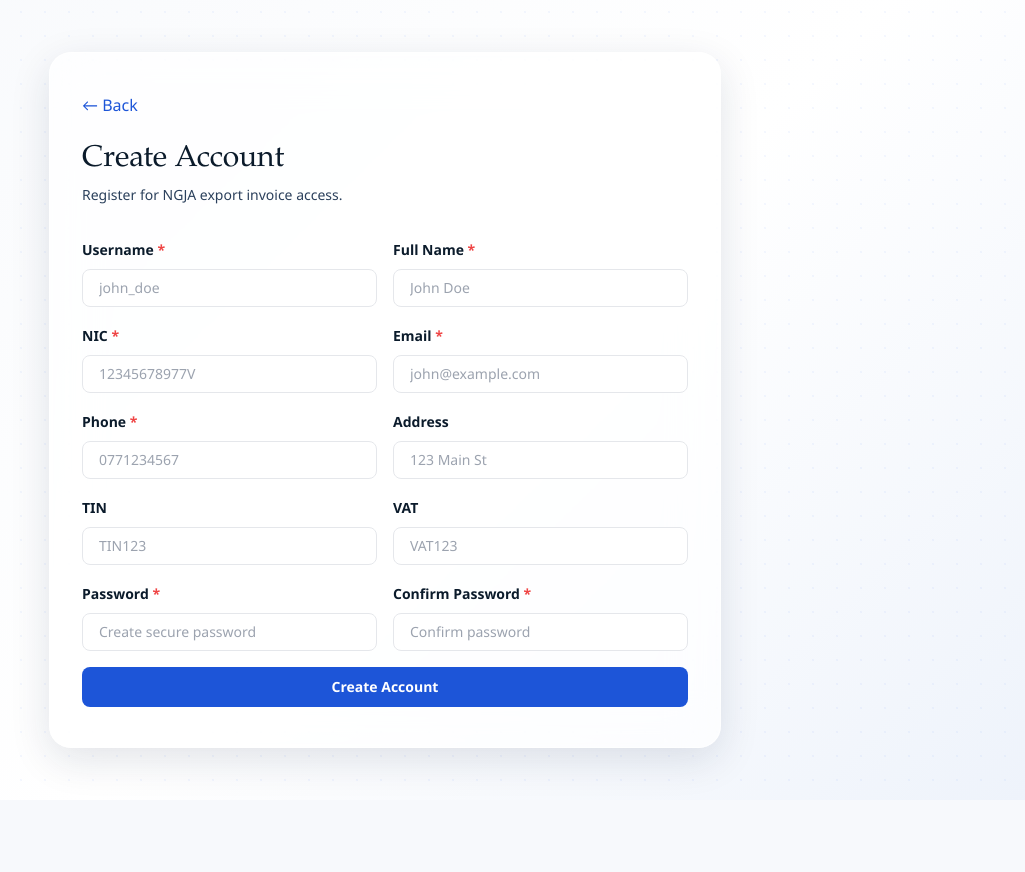
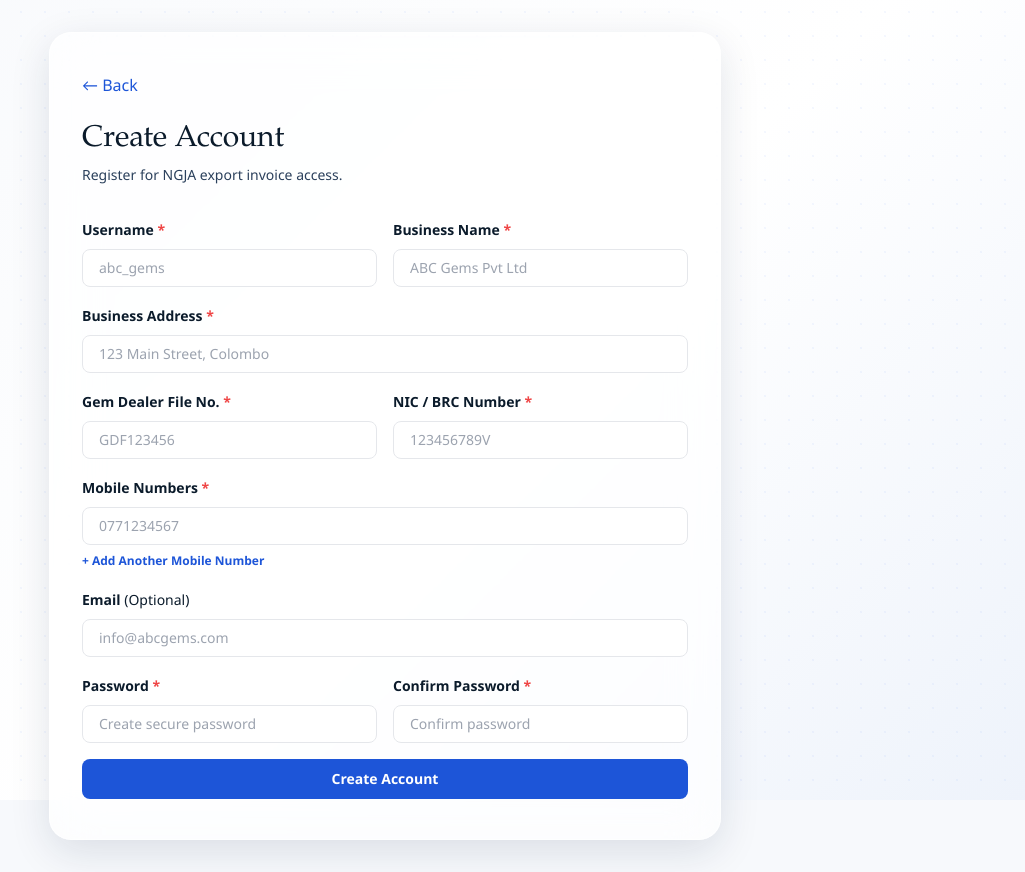
Before and after one commit to NGJA2-0/Invoice-Frontend, a React (Vite) app: page /auth/login in a window 1280 px wide. Both pictures are taken after typing "Sample" into the empty fields and a click on the button "Create New Account". Shown: the whole page, without its empty margins (255-1280 px from the left). Before the commit the page ends 800 px from the top, so only its background shows below. Built offline with nearby package versions, Linux system fonts and the light colour scheme.

Commit message:
change the sign up api body

```diff
--- a/src/pages/auth/Login.jsx
+++ b/src/pages/auth/Login.jsx
@@ -21,15 +21,14 @@ const Login = () => {
   const [showSignUp, setShowSignUp] = useState(false)
   const [signupData, setSignupData] = useState({
     username: '',
-    fullName: '',
-    nic: '',
+    businessName: '',
+    businessAddress: '',
+    gemDealerFileNo: '',
+    nicOrBrc: '',
+    mobileNumbers: [''],
+    email: '',
     password: '',
     confirmPassword: '',
-    email: '',
-    phone: '',
-    address: '',
-    tin: '',
-    vat: '',
   })
   const [isSigningUp, setIsSigningUp] = useState(false)
   const [signupErrors, setSignupErrors] = useState({})
@@ -107,7 +106,9 @@ const Login = () => {
     } catch (error) {
       pushToast({
         title: 'Login Failed',
-        message: error.message || 'Unable to login. Please try again.',
+        message: error.message?.toLowerCase().includes('invalid credentials')
+          ? 'Your account is currently awaiting administrator approval.'
+          : error.message || 'Unable to login. Please try again.',
         tone: 'danger',
       })
     } finally {
@@ -130,44 +131,45 @@ const Login = () => {
       }))
     }
   }
+  const handleAddMobile = () => {
+    setSignupData(prev => ({ ...prev, mobileNumbers: [...prev.mobileNumbers, ''] }))
+  }
 
-  // Validate signup form
+  const handleMobileChange = (index, value) => {
+    const updated = [...signupData.mobileNumbers]
+    updated[index] = value
+    setSignupData(prev => ({ ...prev, mobileNumbers: updated }))
+    if (signupErrors.mobileNumbers) {
+      setSignupErrors(prev => ({ ...prev, mobileNumbers: '' }))
+    }
+  }
+
+  const handleRemoveMobile = (index) => {
+    if (signupData.mobileNumbers.length === 1) return
+    setSignupData(prev => ({
+      ...prev,
+      mobileNumbers: prev.mobileNumbers.filter((_, i) => i !== index)
+    }))
+  }
+
   const validateSignupForm = () => {
     const errors = {}
 
-    if (!signupData.username.trim()) {
-      errors.username = 'Username is required'
-    } else if (signupData.username.length < 3) {
-      errors.username = 'Username must be at least 3 characters'
-    }
+    if (!signupData.username.trim()) errors.username = 'Username is required'
+    else if (signupData.username.length < 3) errors.username = 'Username must be at least 3 characters'
 
-    if (!signupData.fullName.trim()) {
-      errors.fullName = 'Full name is required'
-    }
+    if (!signupData.businessName.trim()) errors.businessName = 'Business name is required'
+    if (!signupData.businessAddress.trim()) errors.businessAddress = 'Business address is required'
+    if (!signupData.gemDealerFileNo.trim()) errors.gemDealerFileNo = 'Gem dealer file number is required'
+    if (!signupData.nicOrBrc.trim()) errors.nicOrBrc = 'NIC/BRC number is required'
 
-    if (!signupData.nic.trim()) {
-      errors.nic = 'NIC is required'
-    }
+    const validMobiles = signupData.mobileNumbers.filter(m => m.trim())
+    if (validMobiles.length === 0) errors.mobileNumbers = 'At least one mobile number is required'
 
-    if (!signupData.password.trim()) {
-      errors.password = 'Password is required'
-    } else if (signupData.password.length < 6) {
-      errors.password = 'Password must be at least 6 characters'
-    }
+    if (!signupData.password.trim()) errors.password = 'Password is required'
+    else if (signupData.password.length < 6) errors.password = 'Password must be at least 6 characters'
 
-    if (signupData.password !== signupData.confirmPassword) {
-      errors.confirmPassword = 'Passwords do not match'
-    }
-
-    if (!signupData.email.trim()) {
-      errors.email = 'Email is required'
-    } else if (!/^[^\s@]+@[^\s@]+\.[^\s@]+$/.test(signupData.email)) {
-      errors.email = 'Invalid email format'
-    }
-
-    if (!signupData.phone.trim()) {
-      errors.phone = 'Phone is required'
-    }
+    if (signupData.password !== signupData.confirmPassword) errors.confirmPassword = 'Passwords do not match'
 
     return errors
   }
@@ -191,20 +193,14 @@ const Login = () => {
     try {
       await signUp({
         username: signupData.username,
-        fullName: signupData.fullName,
-        nic: signupData.nic,
+        businessName: signupData.businessName,
+        businessAddress: signupData.businessAddress,
+        gemDealerFileNo: signupData.gemDealerFileNo,
+        nicOrBrc: signupData.nicOrBrc,
+        mobileNumbers: signupData.mobileNumbers.filter(m => m.trim()),
+        email: signupData.email,
         password: signupData.password,
-        role: 'user',
-        email: signupData.email,
-        phone: signupData.phone,
-        address: signupData.address,
-        tin: signupData.tin,
-        vat: signupData.vat,
-        contactInfo: {
-          email: signupData.email,
-          phone: signupData.phone,
-          address: signupData.address,
-        },
+        confirmPassword: signupData.confirmPassword,
       })
 
       pushToast({
@@ -221,15 +217,14 @@ const Login = () => {
       setVerifiedUserInfo(null)
       setSignupData({
         username: '',
-        fullName: '',
-        nic: '',
+        businessName: '',
+        businessAddress: '',
+        gemDealerFileNo: '',
+        nicOrBrc: '',
+        mobileNumbers: [''],
+        email: '',
         password: '',
         confirmPassword: '',
-        email: '',
-        phone: '',
-        address: '',
-        tin: '',
-        vat: '',
       })
     } catch (error) {
       pushToast({
@@ -274,209 +269,88 @@ const Login = () => {
 
           <form onSubmit={handleSignup} className="mt-8 space-y-4">
             <div className="grid grid-cols-1 gap-4 sm:grid-cols-2">
+
               <div>
-                <label className="text-sm font-semibold text-ink-900">
-                  Username <span className="text-red-500">*</span>
-                </label>
-                <input
-                  type="text"
-                  name="username"
-                  value={signupData.username}
-                  onChange={handleSignupChange}
-                  placeholder="john_doe"
-                  className={`mt-2 w-full rounded-lg border px-4 py-2 text-sm outline-none transition-colors ${
-                    signupErrors.username
-                      ? 'border-red-500 focus:border-red-600'
-                      : 'border-ink-200 focus:border-azure-500'
-                  }`}
-                />
-                {signupErrors.username && (
-                  <p className="mt-1 text-xs text-red-500">{signupErrors.username}</p>
-                )}
+                <label className="text-sm font-semibold text-ink-900">Username <span className="text-red-500">*</span></label>
+                <input type="text" name="username" value={signupData.username} onChange={handleSignupChange} placeholder="abc_gems"
+                  className={`mt-2 w-full rounded-lg border px-4 py-2 text-sm outline-none transition-colors ${signupErrors.username ? 'border-red-500' : 'border-ink-200 focus:border-azure-500'}`} />
+                {signupErrors.username && <p className="mt-1 text-xs text-red-500">{signupErrors.username}</p>}
               </div>
 
               <div>
-                <label className="text-sm font-semibold text-ink-900">
-                  Full Name <span className="text-red-500">*</span>
-                </label>
-                <input
-                  type="text"
-                  name="fullName"
-                  value={signupData.fullName}
-                  onChange={handleSignupChange}
-                  placeholder="John Doe"
-                  className={`mt-2 w-full rounded-lg border px-4 py-2 text-sm outline-none transition-colors ${
-                    signupErrors.fullName
-                      ? 'border-red-500 focus:border-red-600'
-                      : 'border-ink-200 focus:border-azure-500'
-                  }`}
-                />
-                {signupErrors.fullName && (
-                  <p className="mt-1 text-xs text-red-500">{signupErrors.fullName}</p>
-                )}
+                <label className="text-sm font-semibold text-ink-900">Business Name <span className="text-red-500">*</span></label>
+                <input type="text" name="businessName" value={signupData.businessName} onChange={handleSignupChange} placeholder="ABC Gems Pvt Ltd"
+                  className={`mt-2 w-full rounded-lg border px-4 py-2 text-sm outline-none transition-colors ${signupErrors.businessName ? 'border-red-500' : 'border-ink-200 focus:border-azure-500'}`} />
+                {signupErrors.businessName && <p className="mt-1 text-xs text-red-500">{signupErrors.businessName}</p>}
+              </div>
+
+              <div className="sm:col-span-2">
+                <label className="text-sm font-semibold text-ink-900">Business Address <span className="text-red-500">*</span></label>
+                <input type="text" name="businessAddress" value={signupData.businessAddress} onChange={handleSignupChange} placeholder="123 Main Street, Colombo"
+                  className={`mt-2 w-full rounded-lg border px-4 py-2 text-sm outline-none transition-colors ${signupErrors.businessAddress ? 'border-red-500' : 'border-ink-200 focus:border-azure-500'}`} />
+                {signupErrors.businessAddress && <p className="mt-1 text-xs text-red-500">{signupErrors.businessAddress}</p>}
               </div>
 
               <div>
-                <label className="text-sm font-semibold text-ink-900">
-                  NIC <span className="text-red-500">*</span>
-                </label>
-                <input
-                  type="text"
-                  name="nic"
-                  value={signupData.nic}
-                  onChange={handleSignupChange}
-                  placeholder="12345678977V"
-                  className={`mt-2 w-full rounded-lg border px-4 py-2 text-sm outline-none transition-colors ${
-                    signupErrors.nic
-                      ? 'border-red-500 focus:border-red-600'
-                      : 'border-ink-200 focus:border-azure-500'
-                  }`}
-                />
-                {signupErrors.nic && (
-                  <p className="mt-1 text-xs text-red-500">{signupErrors.nic}</p>
-                )}
+                <label className="text-sm font-semibold text-ink-900">Gem Dealer File No. <span className="text-red-500">*</span></label>
+                <input type="text" name="gemDealerFileNo" value={signupData.gemDealerFileNo} onChange={handleSignupChange} placeholder="GDF123456"
+                  className={`mt-2 w-full rounded-lg border px-4 py-2 text-sm outline-none transition-colors ${signupErrors.gemDealerFileNo ? 'border-red-500' : 'border-ink-200 focus:border-azure-500'}`} />
+                {signupErrors.gemDealerFileNo && <p className="mt-1 text-xs text-red-500">{signupErrors.gemDealerFileNo}</p>}
               </div>
 
               <div>
-                <label className="text-sm font-semibold text-ink-900">
-                  Email <span className="text-red-500">*</span>
-                </label>
-                <input
-                  type="email"
-                  name="email"
-                  value={signupData.email}
-                  onChange={handleSignupChange}
-                  placeholder="john@example.com"
-                  className={`mt-2 w-full rounded-lg border px-4 py-2 text-sm outline-none transition-colors ${
-                    signupErrors.email
-                      ? 'border-red-500 focus:border-red-600'
-                      : 'border-ink-200 focus:border-azure-500'
-                  }`}
-                />
-                {signupErrors.email && (
-                  <p className="mt-1 text-xs text-red-500">{signupErrors.email}</p>
-                )}
+                <label className="text-sm font-semibold text-ink-900">NIC / BRC Number <span className="text-red-500">*</span></label>
+                <input type="text" name="nicOrBrc" value={signupData.nicOrBrc} onChange={handleSignupChange} placeholder="123456789V"
+                  className={`mt-2 w-full rounded-lg border px-4 py-2 text-sm outline-none transition-colors ${signupErrors.nicOrBrc ? 'border-red-500' : 'border-ink-200 focus:border-azure-500'}`} />
+                {signupErrors.nicOrBrc && <p className="mt-1 text-xs text-red-500">{signupErrors.nicOrBrc}</p>}
+              </div>
+
+              <div className="sm:col-span-2">
+                <label className="text-sm font-semibold text-ink-900">Mobile Numbers <span className="text-red-500">*</span></label>
+                {signupData.mobileNumbers.map((mobile, index) => (
+                  <div key={index} className="mt-2 flex gap-2">
+                    <input type="tel" value={mobile} onChange={(e) => handleMobileChange(index, e.target.value)} placeholder="0771234567"
+                      className={`flex-1 rounded-lg border px-4 py-2 text-sm outline-none transition-colors ${signupErrors.mobileNumbers ? 'border-red-500' : 'border-ink-200 focus:border-azure-500'}`} />
+                    {signupData.mobileNumbers.length > 1 && (
+                      <button type="button" onClick={() => handleRemoveMobile(index)}
+                        className="rounded-lg border border-red-200 px-3 py-2 text-xs text-red-500 hover:bg-red-50 transition-colors">
+                        Remove
+                      </button>
+                    )}
+                  </div>
+                ))}
+                {signupErrors.mobileNumbers && <p className="mt-1 text-xs text-red-500">{signupErrors.mobileNumbers}</p>}
+                <button type="button" onClick={handleAddMobile}
+                  className="mt-2 text-xs font-semibold text-azure-600 hover:text-azure-700 transition-colors">
+                  + Add Another Mobile Number
+                </button>
+              </div>
+
+              <div className="sm:col-span-2">
+                <label className="text-sm font-semibold text-ink-900">Email <span className="text-ink-400 font-normal">(Optional)</span></label>
+                <input type="email" name="email" value={signupData.email} onChange={handleSignupChange} placeholder="info@abcgems.com"
+                  className="mt-2 w-full rounded-lg border border-ink-200 px-4 py-2 text-sm outline-none transition-colors focus:border-azure-500" />
               </div>
 
               <div>
-                <label className="text-sm font-semibold text-ink-900">
-                  Phone <span className="text-red-500">*</span>
-                </label>
-                <input
-                  type="tel"
-                  name="phone"
-                  value={signupData.phone}
-                  onChange={handleSignupChange}
-                  placeholder="0771234567"
-                  className={`mt-2 w-full rounded-lg border px-4 py-2 text-sm outline-none transition-colors ${
-                    signupErrors.phone
-                      ? 'border-red-500 focus:border-red-600'
-                      : 'border-ink-200 focus:border-azure-500'
-                  }`}
-                />
-                {signupErrors.phone && (
-                  <p className="mt-1 text-xs text-red-500">{signupErrors.phone}</p>
-                )}
+                <label className="text-sm font-semibold text-ink-900">Password <span className="text-red-500">*</span></label>
+                <input type="password" name="password" value={signupData.password} onChange={handleSignupChange} placeholder="Create secure password"
+                  className={`mt-2 w-full rounded-lg border px-4 py-2 text-sm outline-none transition-colors ${signupErrors.password ? 'border-red-500' : 'border-ink-200 focus:border-azure-500'}`} />
+                {signupErrors.password && <p className="mt-1 text-xs text-red-500">{signupErrors.password}</p>}
               </div>
 
               <div>
-                <label className="text-sm font-semibold text-ink-900">
-                  Address
-                </label>
-                <input
-                  type="text"
-                  name="address"
-                  value={signupData.address}
-                  onChange={handleSignupChange}
-                  placeholder="123 Main St"
-                  className="mt-2 w-full rounded-lg border border-ink-200 px-4 py-2 text-sm outline-none transition-colors focus:border-azure-500"
-                />
+                <label className="text-sm font-semibold text-ink-900">Confirm Password <span className="text-red-500">*</span></label>
+                <input type="password" name="confirmPassword" value={signupData.confirmPassword} onChange={handleSignupChange} placeholder="Confirm password"
+                  className={`mt-2 w-full rounded-lg border px-4 py-2 text-sm outline-none transition-colors ${signupErrors.confirmPassword ? 'border-red-500' : 'border-ink-200 focus:border-azure-500'}`} />
+                {signupErrors.confirmPassword && <p className="mt-1 text-xs text-red-500">{signupErrors.confirmPassword}</p>}
               </div>
 
-              <div>
-                <label className="text-sm font-semibold text-ink-900">
-                  TIN
-                </label>
-                <input
-                  type="text"
-                  name="tin"
-                  value={signupData.tin}
-                  onChange={handleSignupChange}
-                  placeholder="TIN123"
-                  className="mt-2 w-full rounded-lg border border-ink-200 px-4 py-2 text-sm outline-none transition-colors focus:border-azure-500"
-                />
-              </div>
-
-              <div>
-                <label className="text-sm font-semibold text-ink-900">
-                  VAT
-                </label>
-                <input
-                  type="text"
-                  name="vat"
-                  value={signupData.vat}
-                  onChange={handleSignupChange}
-                  placeholder="VAT123"
-                  className="mt-2 w-full rounded-lg border border-ink-200 px-4 py-2 text-sm outline-none transition-colors focus:border-azure-500"
-                />
-              </div>
-
-              <div>
-                <label className="text-sm font-semibold text-ink-900">
-                  Password <span className="text-red-500">*</span>
-                </label>
-                <input
-                  type="password"
-                  name="password"
-                  value={signupData.password}
-                  onChange={handleSignupChange}
-                  placeholder="Create secure password"
-                  className={`mt-2 w-full rounded-lg border px-4 py-2 text-sm outline-none transition-colors ${
-                    signupErrors.password
-                      ? 'border-red-500 focus:border-red-600'
-                      : 'border-ink-200 focus:border-azure-500'
-                  }`}
-                />
-                {signupErrors.password && (
-                  <p className="mt-1 text-xs text-red-500">{signupErrors.password}</p>
-                )}
-              </div>
-
-              <div>
-                <label className="text-sm font-semibold text-ink-900">
-                  Confirm Password <span className="text-red-500">*</span>
-                </label>
-                <input
-                  type="password"
-                  name="confirmPassword"
-                  value={signupData.confirmPassword}
-                  onChange={handleSignupChange}
-                  placeholder="Confirm password"
-                  className={`mt-2 w-full rounded-lg border px-4 py-2 text-sm outline-none transition-colors ${
-                    signupErrors.confirmPassword
-                      ? 'border-red-500 focus:border-red-600'
-                      : 'border-ink-200 focus:border-azure-500'
-                  }`}
-                />
-                {signupErrors.confirmPassword && (
-                  <p className="mt-1 text-xs text-red-500">{signupErrors.confirmPassword}</p>
-                )}
-              </div>
             </div>
 
-            <button
-              type="submit"
-              disabled={isSigningUp}
-              className="w-full rounded-lg bg-azure-600 py-2.5 text-sm font-semibold text-white transition-all hover:bg-azure-700 disabled:opacity-60 disabled:cursor-not-allowed flex items-center justify-center gap-2"
-            >
-              {isSigningUp ? (
-                <>
-                  <Loader2 className="w-4 h-4 animate-spin" />
-                  Creating Account...
-                </>
-              ) : (
-                'Create Account'
-              )}
+            <button type="submit" disabled={isSigningUp}
+              className="w-full rounded-lg bg-azure-600 py-2.5 text-sm font-semibold text-white transition-all hover:bg-azure-700 disabled:opacity-60 disabled:cursor-not-allowed flex items-center justify-center gap-2">
+              {isSigningUp ? (<><Loader2 className="w-4 h-4 animate-spin" />Creating Account...</>) : 'Create Account'}
             </button>
           </form>
         </div>
```
